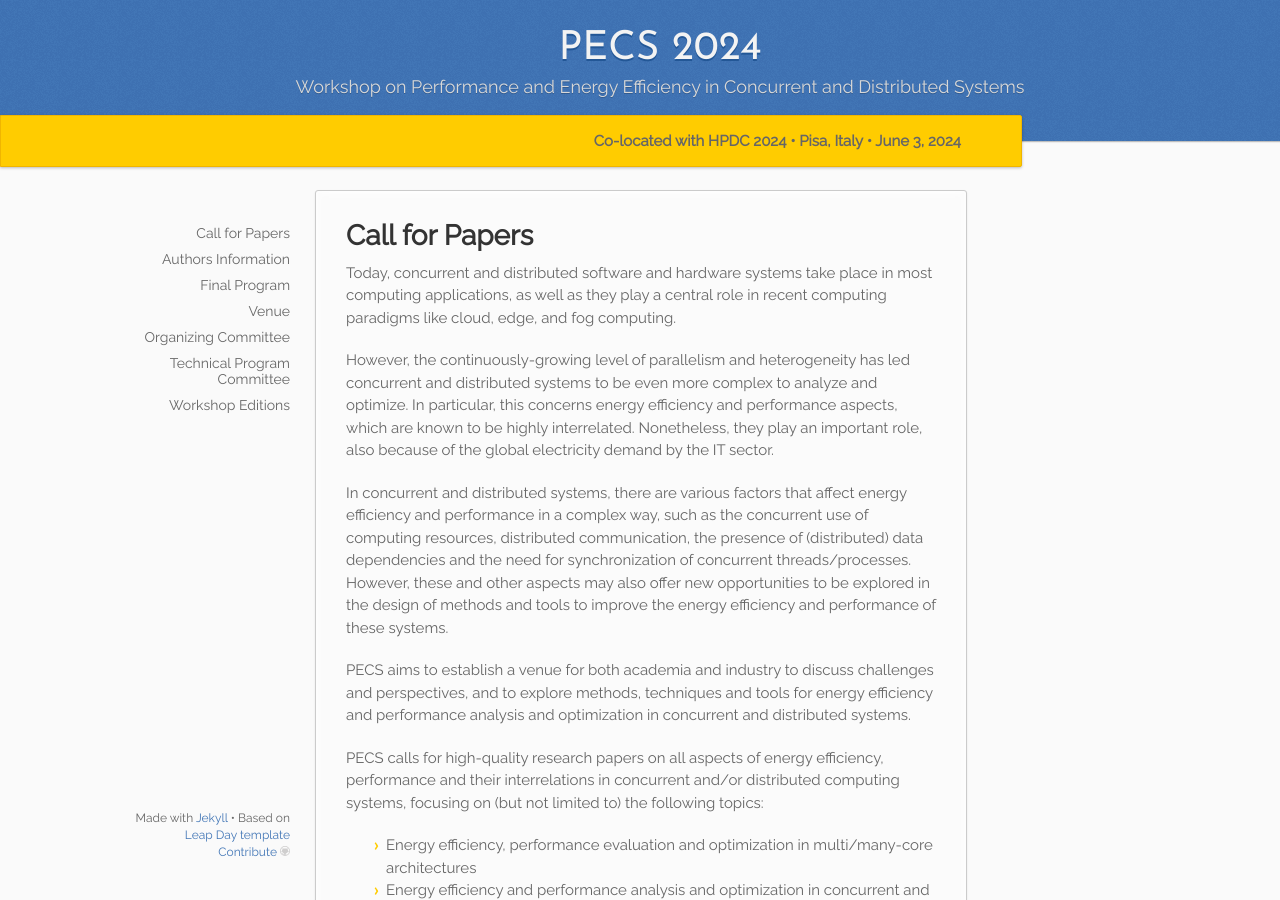
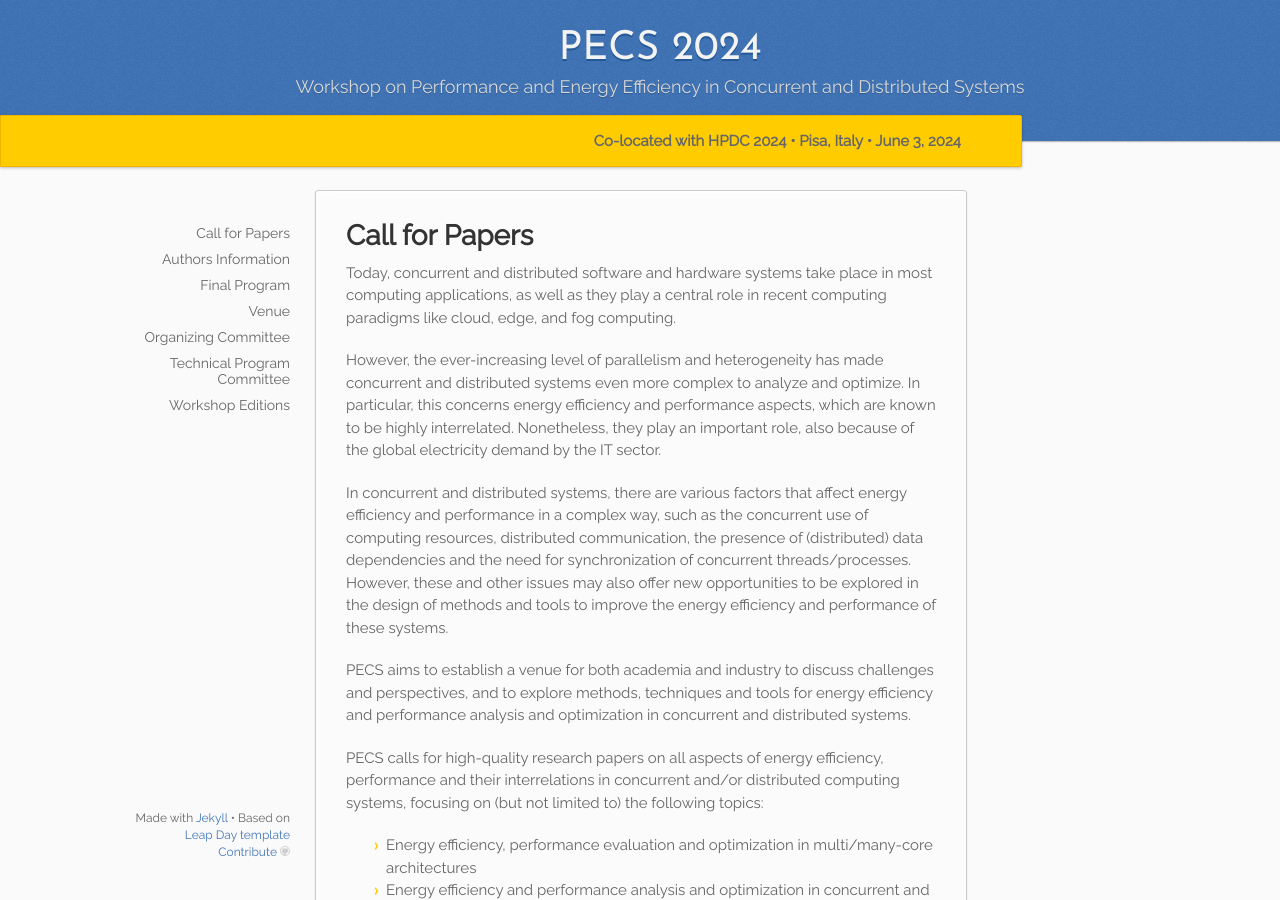
Before and after one commit to pecs-workshop/pecs-workshop.github.io, a Jekyll site: the page built from _2024/01.cfp.md, in a window 1280 px wide and 900 px high. Built offline with Jekyll 4.4.1, drawn with Linux system fonts in a browser that asks for light colours.

Commit message:
Updated introduction

```diff
--- a/_2024/_introduction_text.md
+++ b/_2024/_introduction_text.md
@@ -1,5 +1,5 @@
 Today, concurrent and distributed software and hardware systems take place in most computing applications, as well as they play a central role in recent computing paradigms like cloud, edge, and fog computing.
 
-However, the continuously-growing level of parallelism and heterogeneity has led concurrent and distributed systems to be even more complex to analyze and optimize. In particular, this concerns energy efficiency and performance aspects, which are known to be highly interrelated. Nonetheless, they play an important role, also because of the global electricity demand by the IT sector.
+However, the ever-increasing level of parallelism and heterogeneity has made concurrent and distributed systems even more complex to analyze and optimize. In particular, this concerns energy efficiency and performance aspects, which are known to be highly interrelated. Nonetheless, they play an important role, also because of the global electricity demand by the IT sector.
 
-In concurrent and distributed systems, there are various factors that affect energy efficiency and performance in a complex way, such as the concurrent use of computing resources, distributed communication, the presence of (distributed) data dependencies and the need for synchronization of concurrent threads/processes. However, these and other aspects may also offer new opportunities to be explored in the design of methods and tools to improve the energy efficiency and performance of these systems.
+In concurrent and distributed systems, there are various factors that affect energy efficiency and performance in a complex way, such as the concurrent use of computing resources, distributed communication, the presence of (distributed) data dependencies and the need for synchronization of concurrent threads/processes. However, these and other issues may also offer new opportunities to be explored in the design of methods and tools to improve the energy efficiency and performance of these systems.
```
